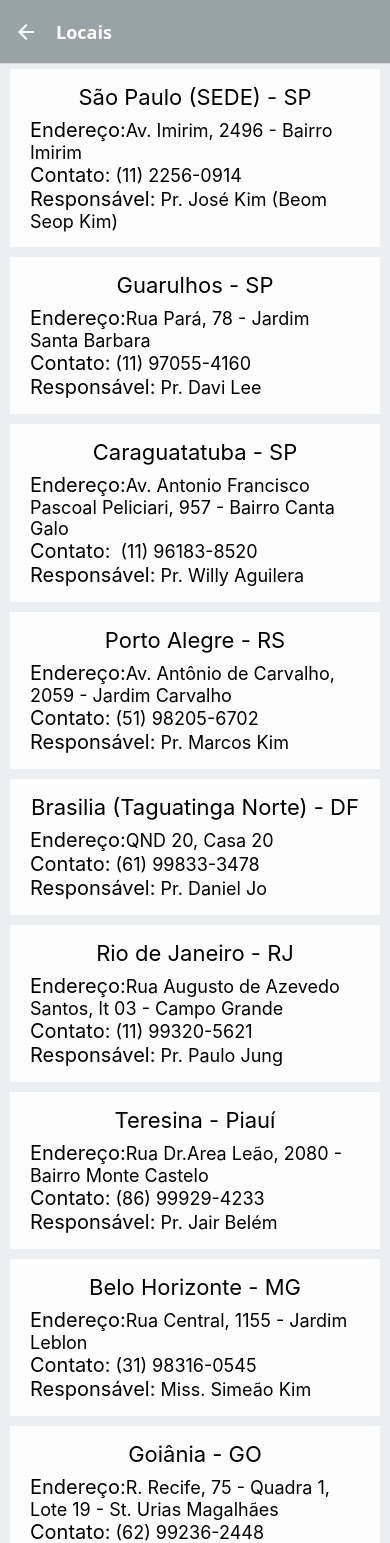
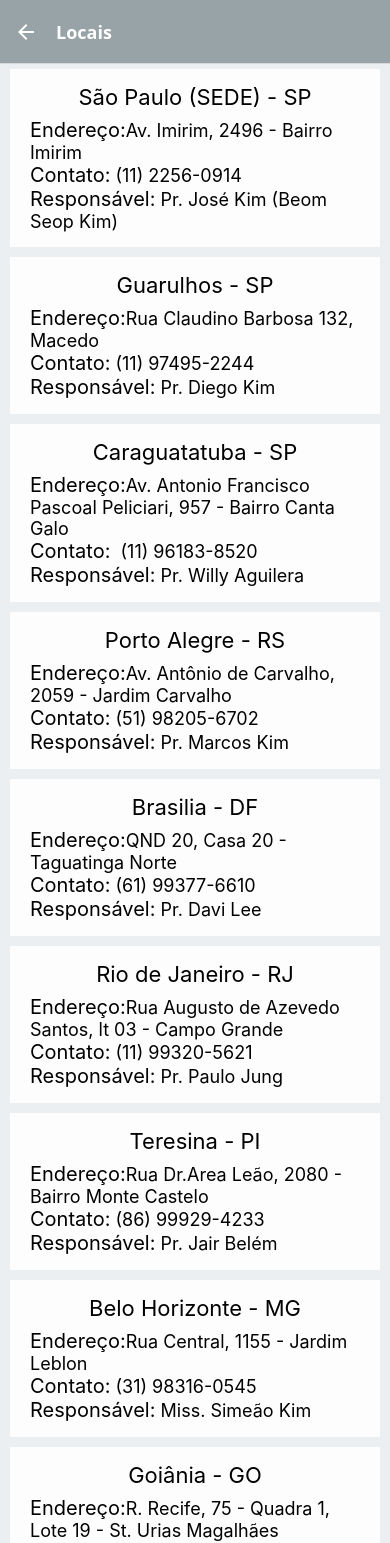
Before and after one commit to TZorawski/hinario-mbn-react, a React Native app: screen /Locations in a window 390 px wide. Shown: the top 1543 px of the page. Built offline with nearby package versions, Linux system fonts and the light colour scheme.

Commit message:
about: updates locations

```diff
--- a/src/pages/About/index.js
+++ b/src/pages/About/index.js
@@ -6,12 +6,12 @@ export default function Locations() {
 
   const LOCATIONS_LIST = [
     { city: 'São Paulo (SEDE)', uf: 'SP', address: 'Av. Imirim, 2496 - Bairro Imirim', phone: '(11) 2256-0914', responsible: 'Pr. José Kim (Beom Seop Kim)' },
-    { city: 'Guarulhos', uf: 'SP', address: 'Rua Pará, 78 - Jardim Santa Barbara', phone: '(11) 97055-4160', responsible: 'Pr. Davi Lee' },
+    { city: 'Guarulhos', uf: 'SP', address: 'Rua Claudino Barbosa 132, Macedo', phone: '(11) 97495-2244', responsible: 'Pr. Diego Kim' },
     { city: 'Caraguatatuba', uf: 'SP', address: 'Av. Antonio Francisco Pascoal Peliciari, 957 - Bairro Canta Galo', phone: ' (11) 96183-8520', responsible: 'Pr. Willy Aguilera' },
     { city: 'Porto Alegre', uf: 'RS', address: 'Av. Antônio de Carvalho, 2059 - Jardim Carvalho', phone: '(51) 98205-6702', responsible: 'Pr. Marcos Kim' },
-    { city: 'Brasilia (Taguatinga Norte)', uf: 'DF', address: 'QND 20, Casa 20', phone: '(61) 99833-3478', responsible: 'Pr. Daniel Jo' },
+    { city: 'Brasilia', uf: 'DF', address: 'QND 20, Casa 20 - Taguatinga Norte', phone: '(61) 99377-6610', responsible: 'Pr. Davi Lee' },
     { city: 'Rio de Janeiro', uf: 'RJ', address: 'Rua Augusto de Azevedo Santos, lt 03 - Campo Grande', phone: '(11) 99320-5621', responsible: 'Pr. Paulo Jung' },
-    { city: 'Teresina', uf: 'Piauí', address: 'Rua Dr.Area Leão, 2080 - Bairro Monte Castelo', phone: '(86) 99929-4233', responsible: 'Pr. Jair Belém' },
+    { city: 'Teresina', uf: 'PI', address: 'Rua Dr.Area Leão, 2080 - Bairro Monte Castelo', phone: '(86) 99929-4233', responsible: 'Pr. Jair Belém' },
     { city: 'Belo Horizonte', uf: 'MG', address: 'Rua Central, 1155 - Jardim Leblon', phone: '(31) 98316-0545', responsible: 'Miss. Simeão Kim' },
     { city: 'Goiânia', uf: 'GO', address: 'R. Recife, 75 - Quadra 1, Lote 19 - St. Urias Magalhães', phone: '(62) 99236-2448', responsible: 'Pr. Isaque Kwon' },
     { city: 'Curitiba', uf: 'PR', address: 'Rua Colombo, 704 - Bairro Ahú', phone: '(11) 99769-0269', responsible: 'Miss. Júlio Han' },
```
